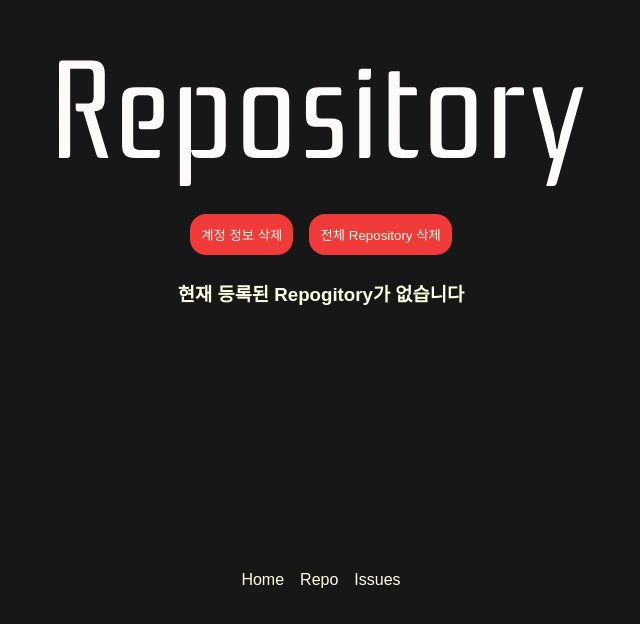
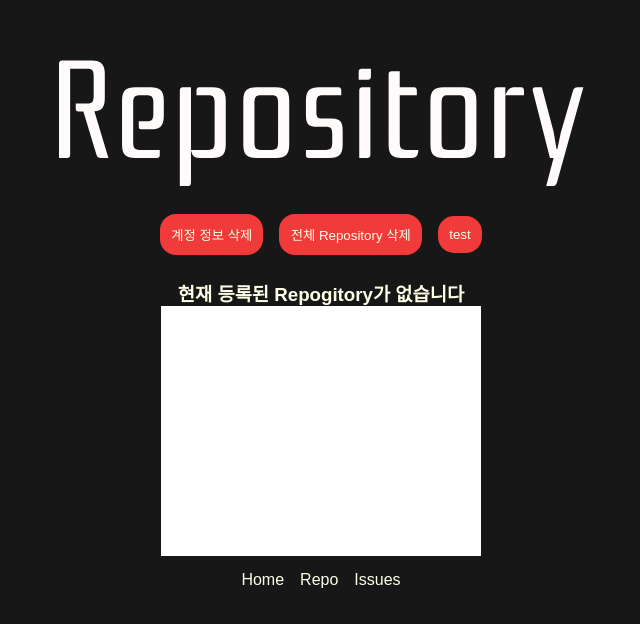
Before and after one commit to KAEN7/issues, a React (Create React App) app: page /repo in a window 1280 px wide. Shown: the part 196-820 px from the top of the page, without its empty margins (319-959 px from the left). Built offline with nearby package versions, Linux system fonts and the light colour scheme.

Commit message:
Fix: Toast testing

```diff
--- a/src/App.js
+++ b/src/App.js
@@ -7,6 +7,7 @@ import Landing from "./page/Landing";
 import Nav from "./page/Nav";
 import Repogitory from "./page/Repogitory";
 import Issues from "./page/Issues";
+import ToastPopup from "./components/ToastPopup";
 
 const GlobalStyles = createGlobalStyle`
 	* {
@@ -61,6 +62,7 @@ function App() {
 		<div className="App">
 			<Router>
 				<GlobalStyles />
+
 				<Routes>
 					<Route exact path="/" element={<Landing />} />
 					<Route path="/repo" element={<Repogitory />} />
--- /dev/null
+++ b/src/components/Toast.js
@@ -0,0 +1,11 @@
+import React, { useState, useEffect } from "react";
+import styled from "styled-components";
+import { flexCenterDir, color } from "../components/utils/theme";
+
+const Toast = ({ message }) => {
+	console.log(message);
+
+	return <div>{message}</div>;
+};
+
+export default Toast;
--- a/src/components/ToastPopup.js
+++ b/src/components/ToastPopup.js
@@ -1,10 +1,22 @@
 import React, { useState, useEffect } from "react";
 import styled from "styled-components";
-import { flexCenter, color } from "../components/utils/theme";
+import { flexCenterDir, color } from "../components/utils/theme";
+
+// 컴포넌트
+import Toast from "./Toast";
 
 // 얘가 전역으로 되어있어서 어디서든 import toastpopup(msg)만 하면 해당하는 메시지가 추가되게
 const ToastSection = styled.div`
-	${flexCenter}
+	${flexCenterDir}
+
+	justify-content: flex-start;
+	width: 20rem;
+	height: 100vh;
+	position: sticky;
+	top: 0;
+	z-index: 2;
+	/* background: none; */
+	background: white;
 `;
 
 const ToastPopup = ({ message }) => {
@@ -26,7 +38,7 @@ const ToastPopup = ({ message }) => {
 
 	return (
 		<ToastSection>
-			<div>{message}</div>
+			<Toast />
 		</ToastSection>
 	);
 };
--- a/src/page/Repogitory.js
+++ b/src/page/Repogitory.js
@@ -13,6 +13,8 @@ import RepositoryIcon from "../img/Repository.svg";
 
 // 컴포넌트
 import RepoBox from "../components/RepoBox";
+import ToastPopup from "../components/ToastPopup";
+import Toast from "../components/Toast";
 
 const RepoSection = styled.div`
 	${pageSetting}
@@ -43,6 +45,8 @@ const RepoDelBtn = styled.button`
 `;
 
 const Repogitory = () => {
+	const [toast, setToast] = useState(true);
+	const [toastMsg, setToastMsg] = useState("");
 	// 삭제됬을때 재렌더링을 위해 상태로 관리
 	const [repoRegister, setRepoRegister] = useState(
 		JSON.parse(localStorage.getItem("repoRegister"))
@@ -69,6 +73,12 @@ const Repogitory = () => {
 		alert("모든 Repository가 삭제되었습니다");
 	};
 
+	const test = () => {
+		console.log("test");
+		setToast(!toast);
+		setToastMsg("테스트용 버튼");
+	};
+
 	return (
 		<RepoSection>
 			<Link to="/" className="logo">
@@ -77,6 +87,7 @@ const Repogitory = () => {
 			<RepoBtnBox>
 				<RepoDelBtn onClick={usernameDel}>계정 정보 삭제</RepoDelBtn>
 				<RepoDelBtn onClick={allRepoDel}>전체 Repository 삭제</RepoDelBtn>
+				<RepoDelBtn onClick={test}>test</RepoDelBtn>
 			</RepoBtnBox>
 			{repoRegister === null ? (
 				<h3>현재 등록된 Repogitory가 없습니다</h3>
@@ -85,6 +96,7 @@ const Repogitory = () => {
 					<RepoBox key={idx} data={data} repoSetHandler={repoSetHandler} />
 				))
 			)}
+			<ToastPopup>{toast && <Toast message={toastMsg} />}</ToastPopup>
 		</RepoSection>
 	);
 };
```
